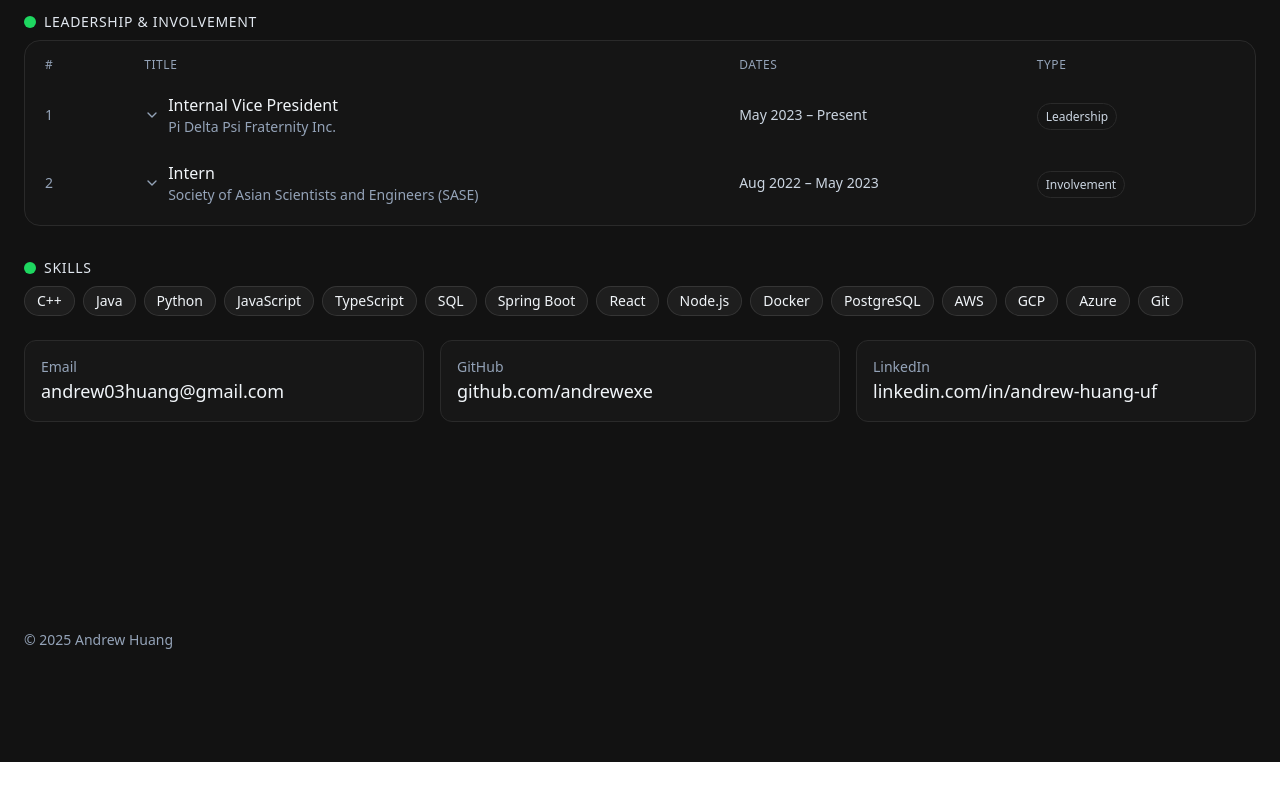
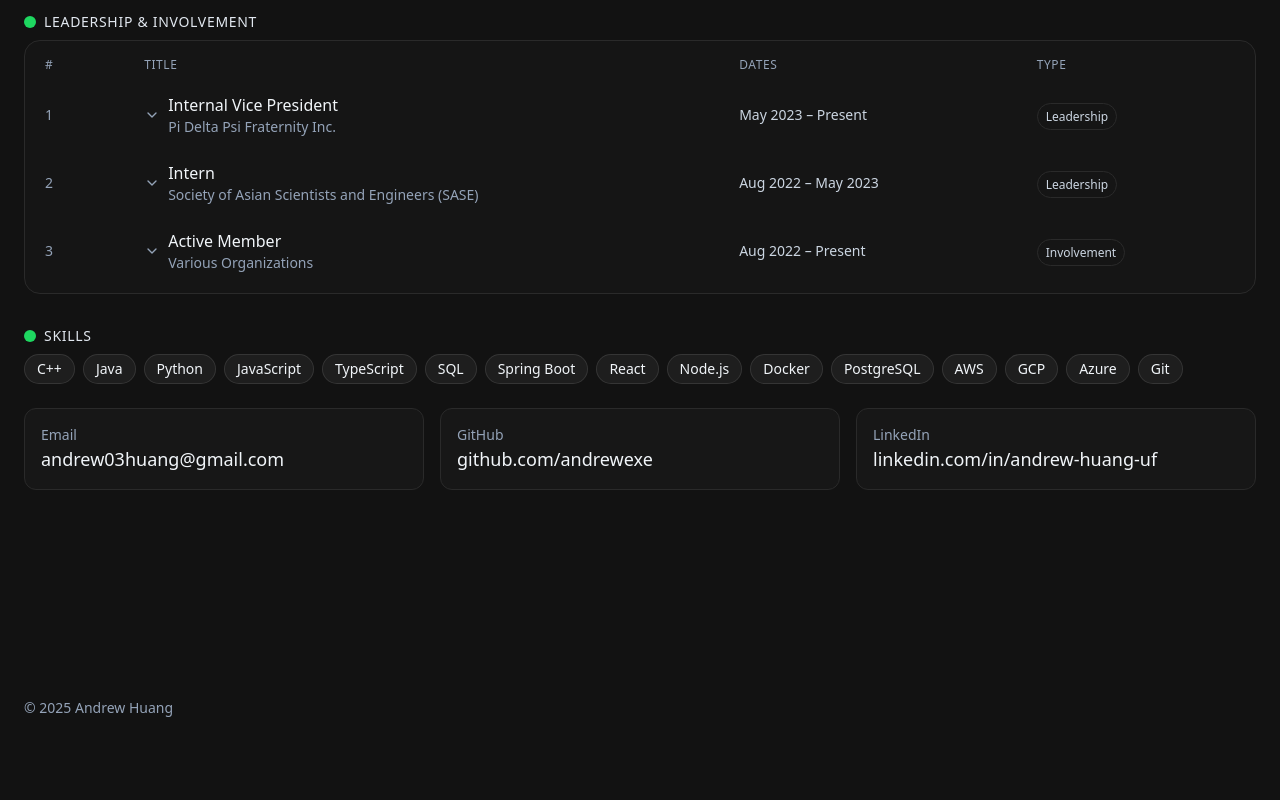
Before and after one commit to andrewexe/my-portfolio, a React (Vite) app: page / in a window 1280 px wide. Shown: the part 1017-1817 px from the top of the page. Before the commit the page ends 1779 px from the top, so only its background shows below. Built offline with nearby package versions, Linux system fonts and the light colour scheme.

Commit message:
Update leadership

```diff
--- a/src/App.jsx
+++ b/src/App.jsx
@@ -133,10 +133,20 @@ const LEADERSHIP = [
         title: "Intern",
         org: "Society of Asian Scientists and Engineers (SASE)",
         range: "Aug 2022 – May 2023",
-        type: "Involvement",
+        type: "Leadership",
         bullets: [
             "Built strong professional relations within the organization, facilitating collaborative projects and mentorship opportunities.",
             "Developed project management, public speaking, and teamwork skills through participation in organizational initiatives.",
+        ],
+    },
+    {
+        title: "Active Member",
+        org: "Various Organizations",
+        range: "Aug 2022 – Present",
+        type: "Involvement",
+        bullets: [
+            "Active member of UF ACM, Open Source Club, SHPE.",
+            "Participant in weekly meetings and volunteer opportunities to serve the Gainesville community.",
         ],
     },
 ];
@@ -525,7 +535,7 @@ export default function App() {
     const [isPlaying, setIsPlaying] = useState(false);
     const [shuffle, setShuffle] = useState(false);
     const [repeat, setRepeat] = useState(false);
-    const [volume, setVolume] = useState(0.7);
+    const [volume, setVolume] = useState(0.25);
     const [trackProgress, setTrackProgress] = useState({ currentTime: 0, duration: 0 });
 
     const audioRef = useRef(null);
```
